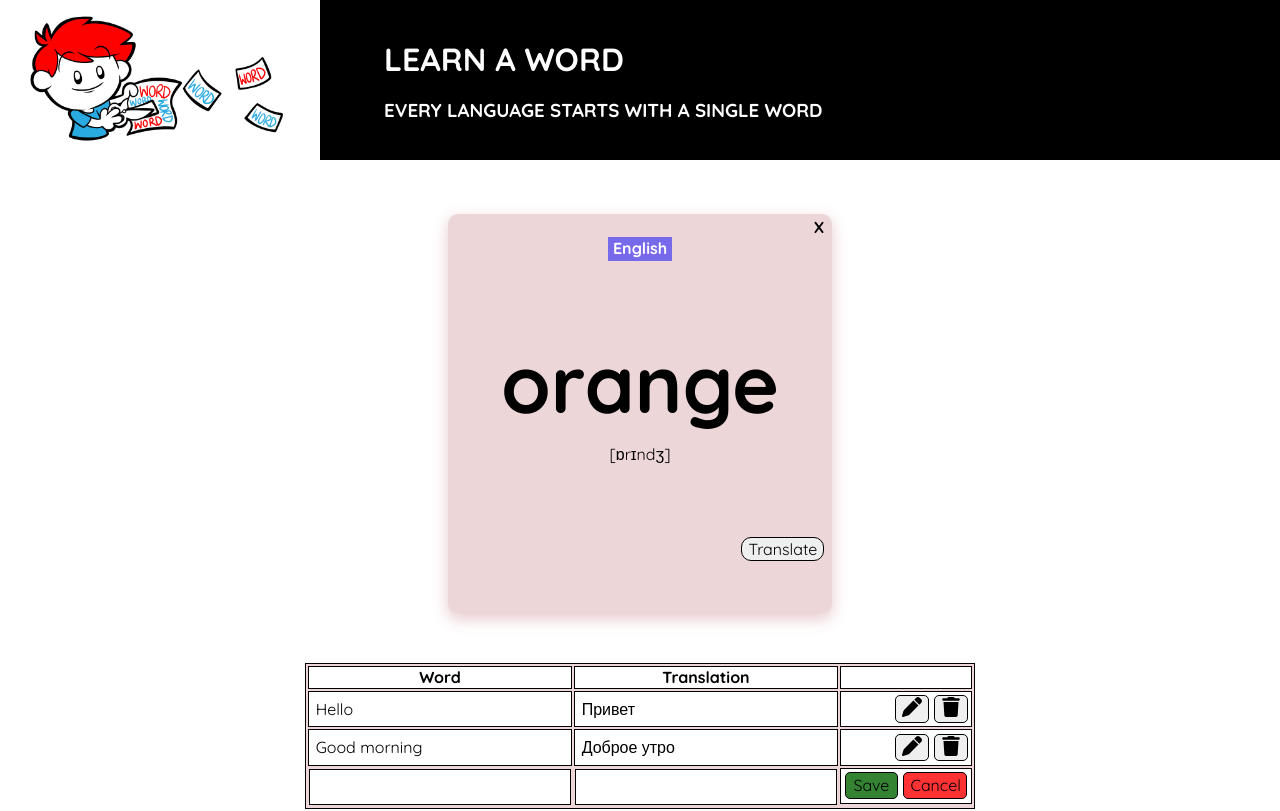
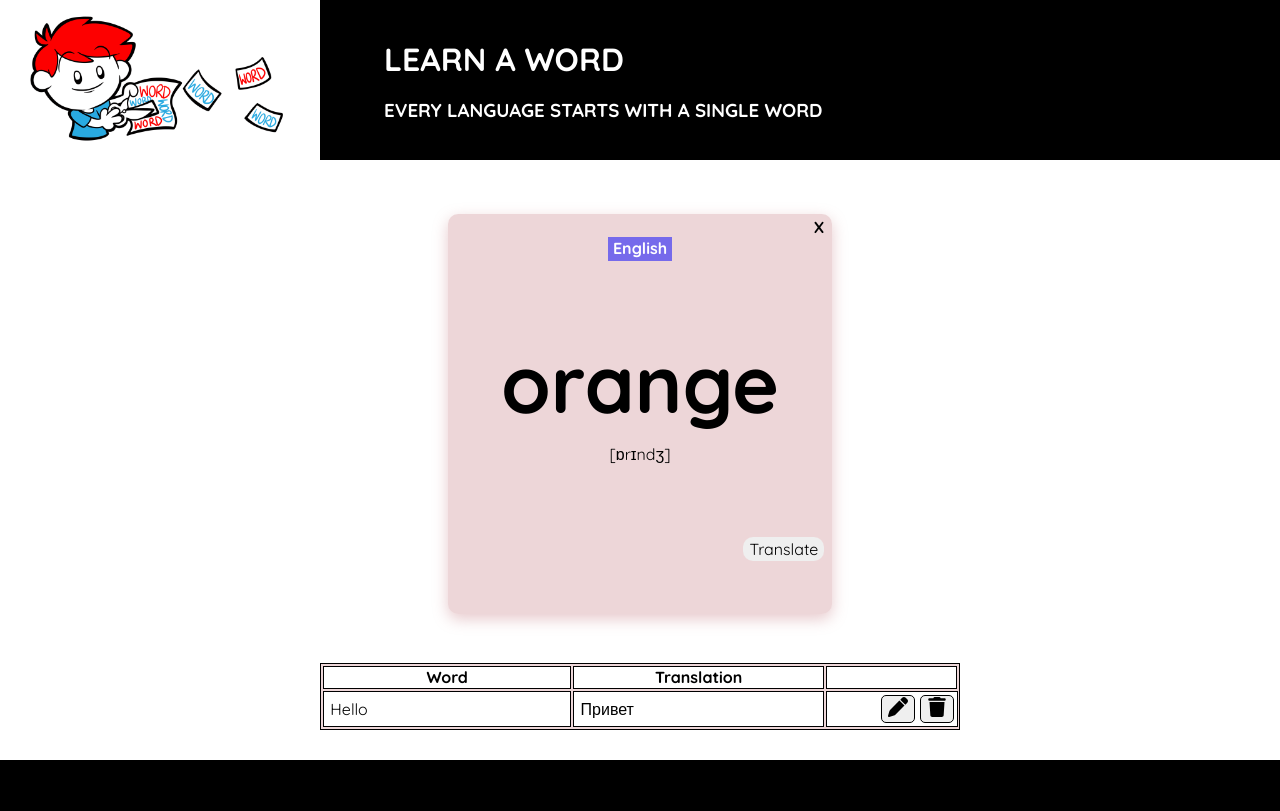
Before and after one commit to AleksandraBakhcheva/flashcards_app, a React (Create React App) app: page / in a window 1280 px wide. Shown: the top 811 px of the page. Built offline with nearby package versions, Linux system fonts and the light colour scheme.

Commit message:
edit button state added, some css modified

```diff
--- a/src/assets/components/WordsListAdd.jsx
+++ b/src/assets/components/WordsListAdd.jsx
@@ -1,8 +1,17 @@
 import "../styles/words_list_add.css";
+import WordsListItem from "./WordsListItem";
+import React, { useState } from "react";
 
 function WordsListAdd(props) {
+
+    const [cancel, isCanceled] = useState(props.cancel === false);
+
+    const cancelChange = () => {
+        isCanceled(!cancel);
+    };
+
     return (
-        <tr>
+            <tr className={"wordslist__item__box_add" + (cancel ? " hidden" : "")}>
                 <td>
                     <input type="text" className="wordslist__add"></input>
                 </td>
@@ -11,9 +20,11 @@ function WordsListAdd(props) {
                 </td>
                 <td className="wordslist__add buttons">
                     <button className="wordslist__save">Save</button>
-                <button className="wordslist__cancel">Cancel</button>
+                    <button onClick={cancelChange} className="wordslist__cancel">Cancel</button>
                 </td>
+                {/* {cancel ? <WordsListItem word={"Hello"} translation={"Привет"} /> : null} */}
             </tr>
+
     );
 }
 
--- a/src/assets/components/WordsListItem.jsx
+++ b/src/assets/components/WordsListItem.jsx
@@ -1,21 +1,34 @@
 import "../styles/words_list_item.css";
 import pen from "../images/pen.svg";
 import trash from "../images/trash.svg";
+import WordsListAdd from "./WordsListAdd";
+import React, { useState } from "react";
 
 function WordsListItem(props) {
+
+    const {word, translation} = props;
+    const [hidden, isHidden] = useState(props.hidden === false);
+
+    const editListItem = () => {
+        isHidden(!hidden);
+    }
+
     return (
-        <tr>
-            <td className="wordslist__item item_modification">{props.word}</td>
-            <td className="wordslist__item item_modification">{props.translation}</td>
-            <td className="wordslist__item item_modification buttons">
-                <button className="wordslist__edit">
+        <thead className="wordslist__item__box">
+            <tr className={(hidden ? " hidden" : "")}>
+                <td className="item_modification">{word}</td>
+                <td className="item_modification">{translation}</td>
+                <td className="item_modification buttons">
+                <button onClick={editListItem} className="wordslist__edit">
                     <img src={pen} alt="pen" />
                 </button>
                 <button className="wordslist__delete">
                     <img src={trash} alt="trash" />
                 </button>
-            </td>
-        </tr>
+                </td>
+            </tr>
+            {hidden ? <WordsListAdd /> : null}
+        </thead>
     );
 }
 
--- a/src/assets/components/WordsListTable.jsx
+++ b/src/assets/components/WordsListTable.jsx
@@ -14,8 +14,7 @@ function WordslistTable() {
                     </tr>
                 </thead>
                 <WordsListItem word={"Hello"} translation={"Привет"} />
-                <WordsListItem word={"Good morning"} translation={"Доброе утро"} />
-                <WordsListAdd />
+                {/* <WordsListAdd /> */}
             </table>
         </div>
     );
--- a/src/assets/styles/word_card.css
+++ b/src/assets/styles/word_card.css
@@ -42,7 +42,7 @@
 }
 .wordcard__translation button {
     height: 3vh;
-    border: var(--general-table-border);
+    border: var(--header-footer-color);
     border-radius: var(--general-border-radius);
     cursor: pointer;
 }
--- a/src/assets/styles/words_list_add.css
+++ b/src/assets/styles/words_list_add.css
@@ -1,6 +1,14 @@
+.wordslist__item__box_add {
+    width: 100%;
+    height: 4vh;
+}
+.wordslist__item__box_add td {
+    padding: 0;
+}
 .wordslist__add {
     width: 20vw;
     height: 4vh;
+    padding: 0;
     border: var(--general-table-border);
     background-color: var(--header-footer-color);
 }
@@ -23,3 +31,6 @@
 .wordslist__save:hover, .wordslist__cancel:hover {
     color: var(--header-footer-color);
 }
+.hidden {
+    display: none;
+}
--- a/src/assets/styles/words_list_item.css
+++ b/src/assets/styles/words_list_item.css
@@ -1,6 +1,13 @@
+.wordslist__item__box {
+    width: 100%;
+    height: 4vh;
+    border: var(--general-table-border);
+    background-color: var(--header-footer-color);
+}
 .item_modification {
     padding-left: 1%;
     font-weight: 200;
+    border: var(--general-table-border);
 }
 .buttons {
     display: flex;
@@ -22,3 +29,6 @@
 .wordslist__delete:hover {
     background-color: var(--words-button-delete);
 }
+.hidden {
+    display: none;
+}
```
Lines whose indentation alone changed are shown as unchanged.
